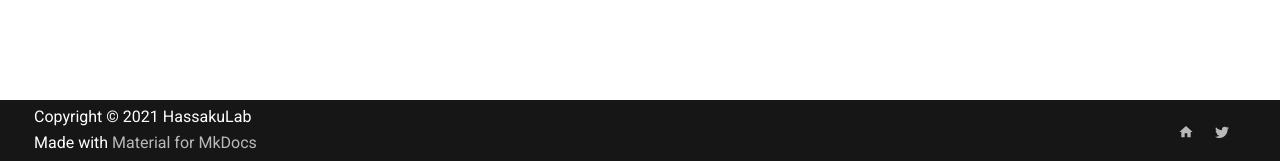
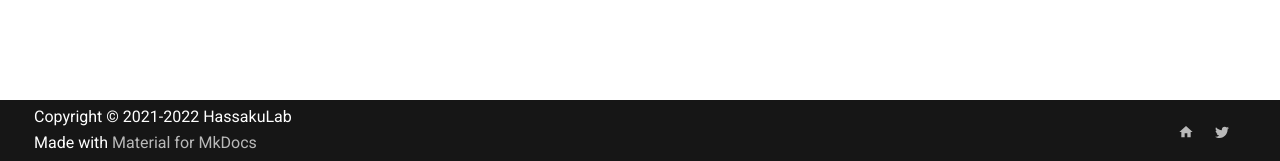
Before and after one commit to HassakuLab/Knowledge, an MkDocs documentation site: the page built from docs/index.md, in a window 1280 px wide. Shown: the part 736-897 px from the top of the page. Built offline with MkDocs 1.6.1 and Material for MkDocs 9.7.7, drawn with Linux system fonts in a browser that asks for light colours.

Commit message:
:+1: update copyright year

```diff
--- a/mkdocs.yml
+++ b/mkdocs.yml
@@ -46,7 +46,7 @@ markdown_extensions:
   - attr_list
   - footnotes
 
-copyright: Copyright &copy; 2021 HassakuLab
+copyright: Copyright &copy; 2021-2022 HassakuLab
 
 plugins:
   - search
```
